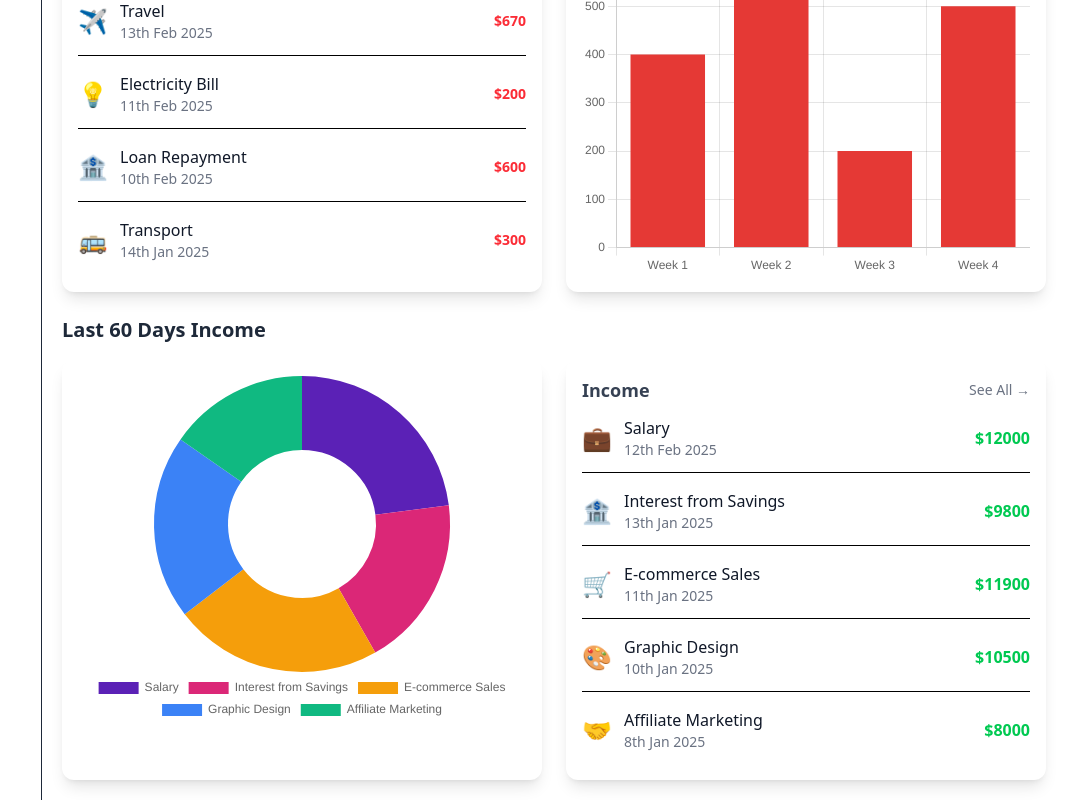
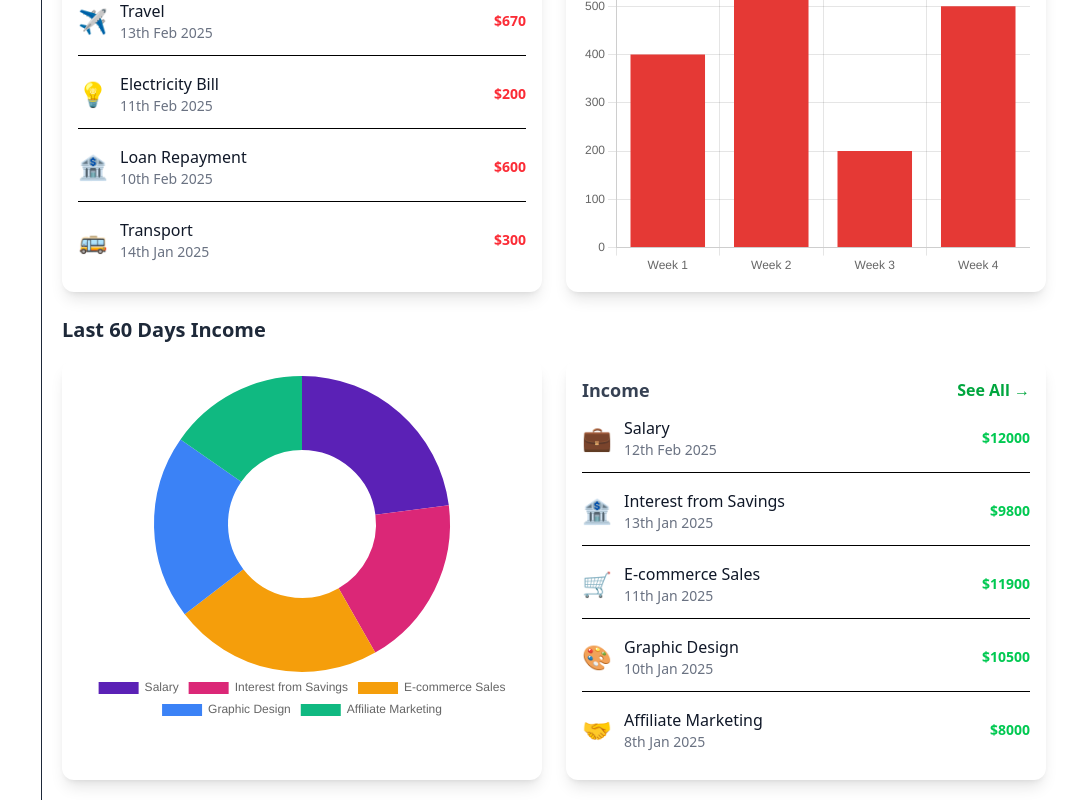
Before and after one commit to jlcarrascof/vue3-expense-tracker, a Vue app: page /dashboard in a window 1280 px wide. Shown: the part 858-1658 px from the top of the page, without its empty margins (214-1280 px from the left). Built offline with nearby package versions, Linux system fonts and the light colour scheme; sample sign-in values are in the browser's storage.

Commit message:
style: replace button with router-link for navigation and adjust font size for income amount

```diff
--- a/src/components/IncomeSection.vue
+++ b/src/components/IncomeSection.vue
@@ -63,7 +63,7 @@
       <div class="bg-white p-4 rounded-xl shadow-lg h-full">
         <div class="flex justify-between items-center mb-3">
           <h3 class="text-lg font-semibold text-gray-700">Income</h3>
-          <button class="text-sm text-gray-500 hover:text-gray-700">See All →</button>
+          <router-link to="/transactions" class="text-green-600 font-semibold hover:underline">See All →</router-link>
         </div>
 
         <div class="flex flex-col space-y-4">
@@ -77,7 +77,7 @@
               <p class="text-gray-900 font-medium">{{ income.name }}</p>
               <p class="text-sm text-gray-500">{{ income.date }}</p>
             </div>
-            <p class="font-bold text-green-500">{{ formatCurrency(income.amount) }}</p>
+            <p class="font-bold text-green-500 text-sm">{{ formatCurrency(income.amount) }}</p>
           </div>
         </div>
       </div>
```
